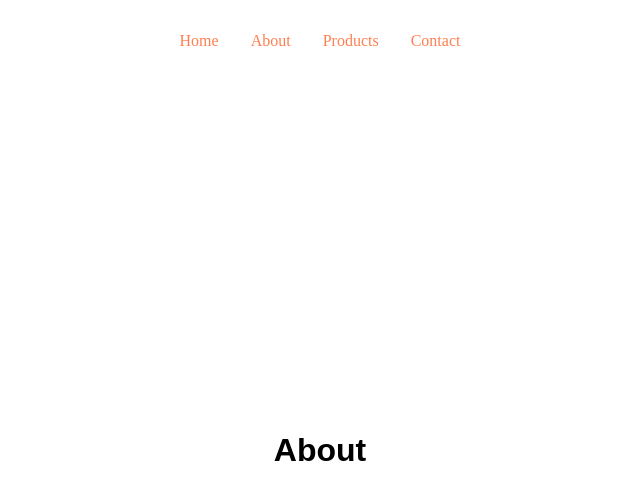
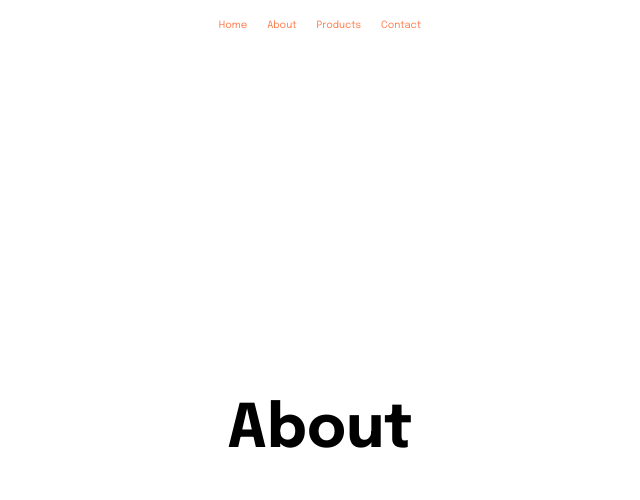
Before and after one commit to Malshua/Setting-up-react-routers, a React (Vite) app: page /about in a window 1280 px wide. Shown: the top 500 px of the page, without its empty margins (320-960 px from the left). Built offline with nearby package versions, Linux system fonts and the light colour scheme.

Commit message:
added some css styling

```diff
--- /dev/null
+++ b/src/components/Home.css
@@ -0,0 +1,64 @@
+@import url("https://fonts.googleapis.com/css2?family=Epilogue:wght@400;600;700&display=swap");
+
+*,
+*::before,
+*::after {
+  margin: 0;
+  padding: 0;
+  box-sizing: border-box;
+}
+
+html {
+  font-family: "Epilogue", sans-serif;
+  font-size: 62.5%;
+}
+
+.page {
+  width: 100vw;
+  max-width: 100%;
+}
+
+.users {
+  display: flex;
+  flex-direction: row;
+  flex-wrap: wrap;
+  color: rgb(242, 252, 252);
+}
+
+h1 {
+  font-size: 6rem;
+  font-weight: 700;
+  font-family: "Epilogue";
+}
+
+article {
+  width: 300px;
+  height: 300px;
+  background-color: rgb(22, 92, 130);
+  padding: 20px;
+  margin: 10px;
+  border-radius: 1rem;
+}
+
+img {
+  width: 150px;
+  border-radius: 50%;
+}
+
+.paginate {
+  display: flex;
+  align-items: center;
+  justify-content: center;
+  font-size: 2rem;
+}
+
+.btn {
+  padding: 1.5rem;
+  margin: 1rem;
+  border: none;
+  border-radius: 1rem;
+  cursor: pointer;
+  font-size: 1.4rem;
+  background-color: #4caf50;
+  color: rgb(242, 252, 252);
+}
--- a/src/components/Home.jsx
+++ b/src/components/Home.jsx
@@ -2,6 +2,7 @@ import React, { useState, useEffect } from "react";
 import { fetchUsers } from "../apis";
 import Users from "./Users";
 import Pagination from "./Pagination";
+import "./Home.css";
 
 export default function Home() {
   const [users, setUsers] = useState([]);
@@ -12,7 +13,7 @@ export default function Home() {
   useEffect(() => {
     const getUsers = async () => {
       setLoading(true);
-      const data = await fetchUsers(20);
+      const data = await fetchUsers(50);
       setUsers(data.results);
       setLoading(false);
     };
@@ -32,8 +33,12 @@ export default function Home() {
   return (
     <div className="page">
       <h1>RANDOM USERS</h1>
+      <div className="users">
         <Users users={currentUsers} loading={loading} />
-      <button onClick={prevPage} disabled={currentPage <= 1}>
+      </div>
+
+      <div className="paginate">
+        <button onClick={prevPage} disabled={currentPage <= 1} className="btn">
           Prev Page
         </button>
         <Pagination
@@ -44,9 +49,11 @@ export default function Home() {
         <button
           onClick={nextPage}
           disabled={currentPage >= users.length / usersPerPage}
+          className="btn"
         >
           Next Page
         </button>
       </div>
+    </div>
   );
 }
```
Lines whose indentation alone changed are shown as unchanged.
